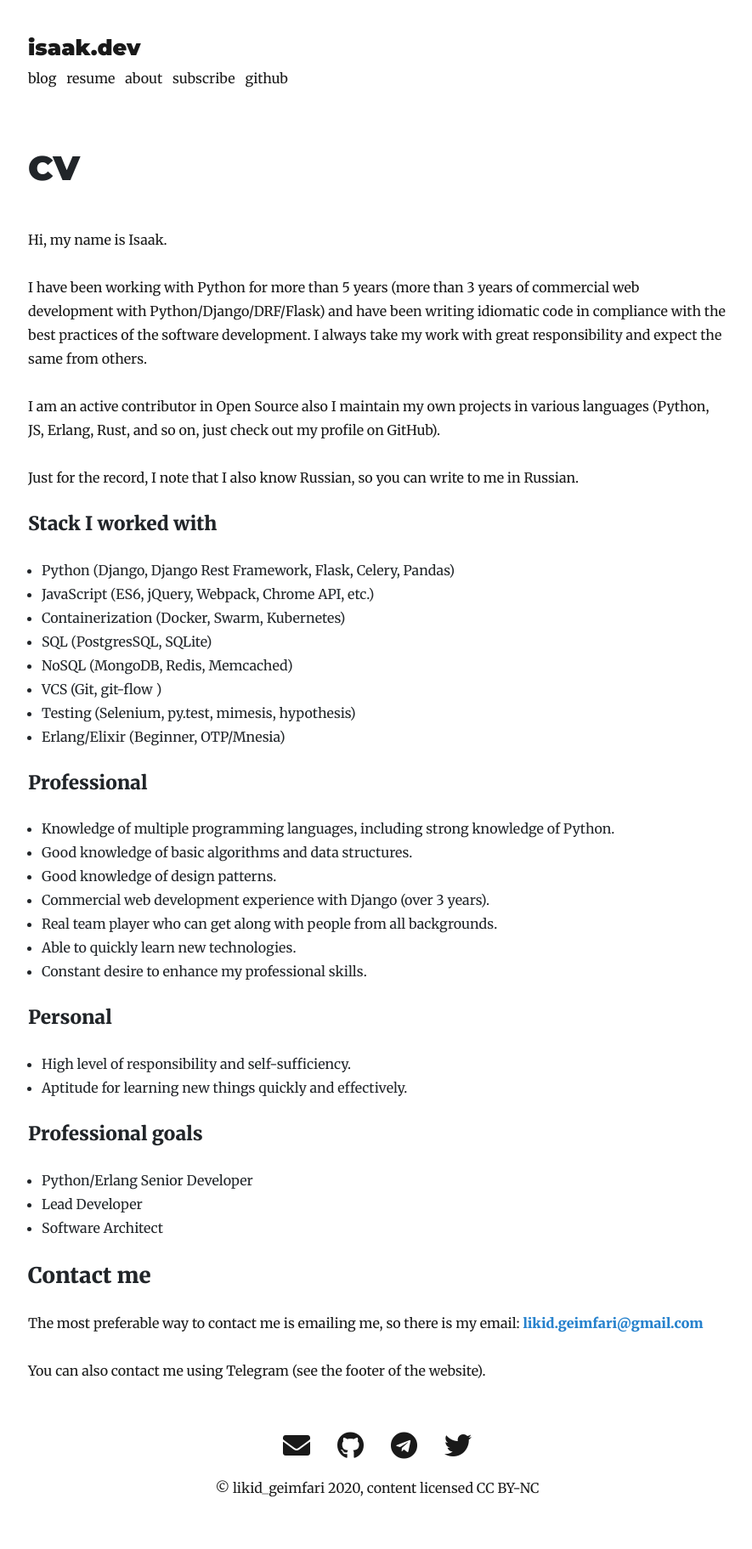
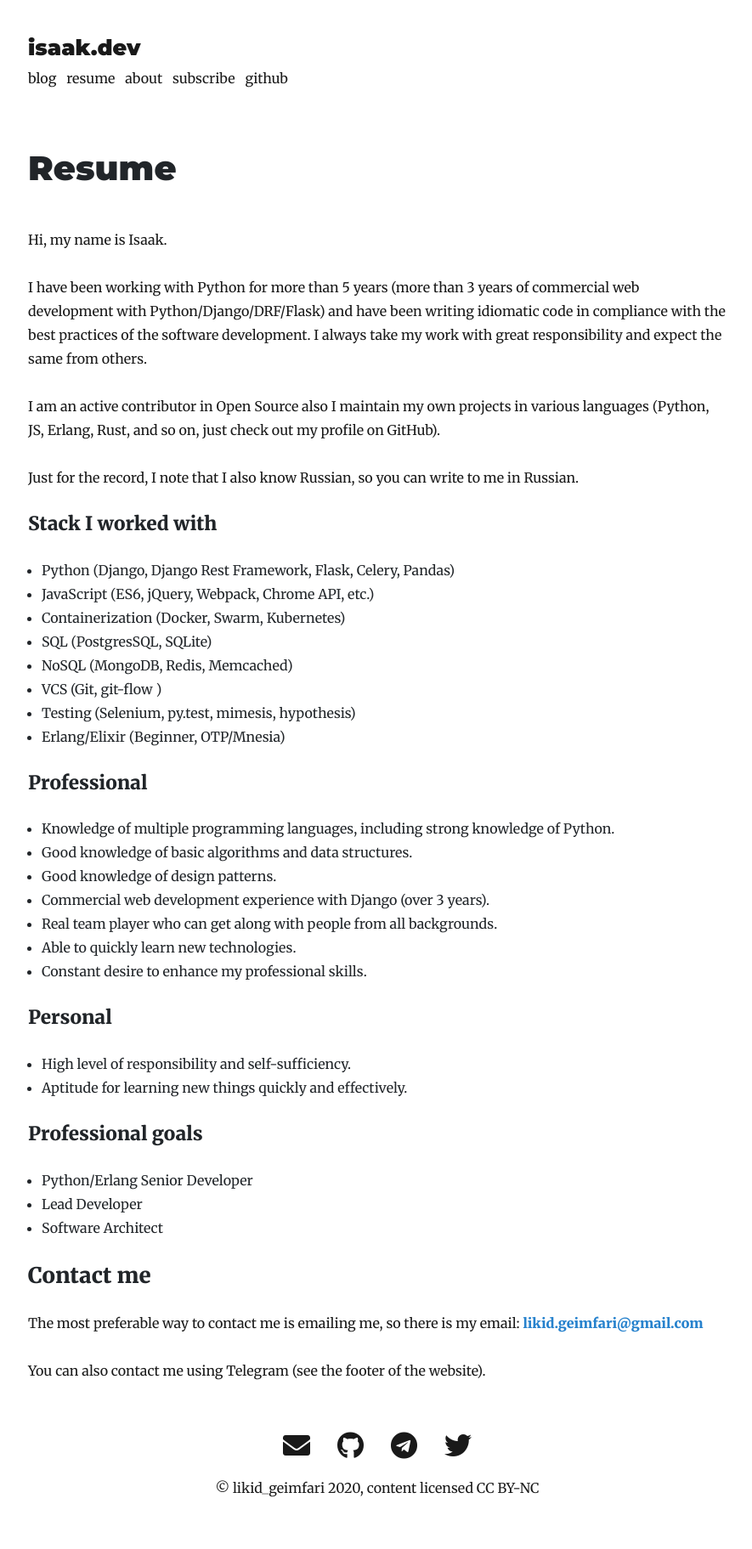
Before and after one commit to lk-geimfari/lk-geimfari.github.io, a Jekyll site: the page built from _pages/resume.md, in a window 1280 px wide. Shown: the whole page at 85% size, without its empty margins (196-1081 px from the left). Built offline with Jekyll 4.4.1, drawn with Linux system fonts in a browser that asks for light colours; nearby versions of some CDN libraries.

Commit message:
Fix urls

```diff
--- a/_includes/navigation.html
+++ b/_includes/navigation.html
@@ -4,7 +4,7 @@
         blog
         </a>
 
-        <a class="mr-2 nv-item" href="{{ "/cv/" | prepend: site.baseurl }}" >
+        <a class="mr-2 nv-item" href="{{ "/resume/" | prepend: site.baseurl }}" >
         resume
         </a>
 
--- a/_pages/cv.md
+++ b/_pages/resume.md
@@ -1,7 +1,7 @@
 ---
 layout: page
-title: CV
-permalink: /cv/
+title: Resume
+permalink: /resume/
 ---
 
 Hi, my name is Isaak.
```
Also changed, not shown: _pages/finds.md (deleted, +0 -7 lines).
